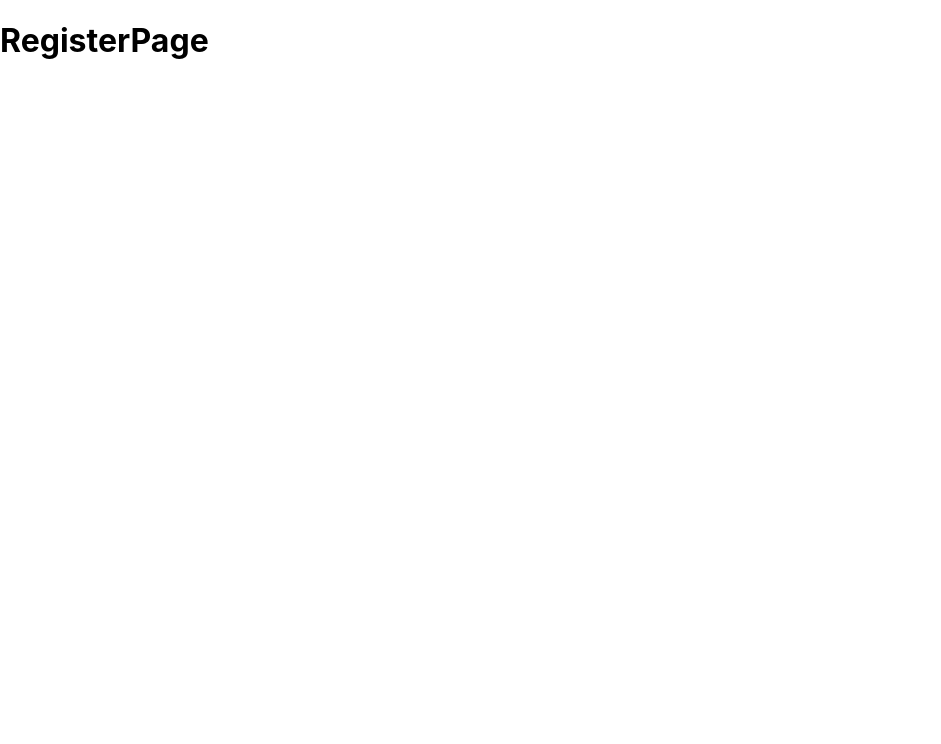
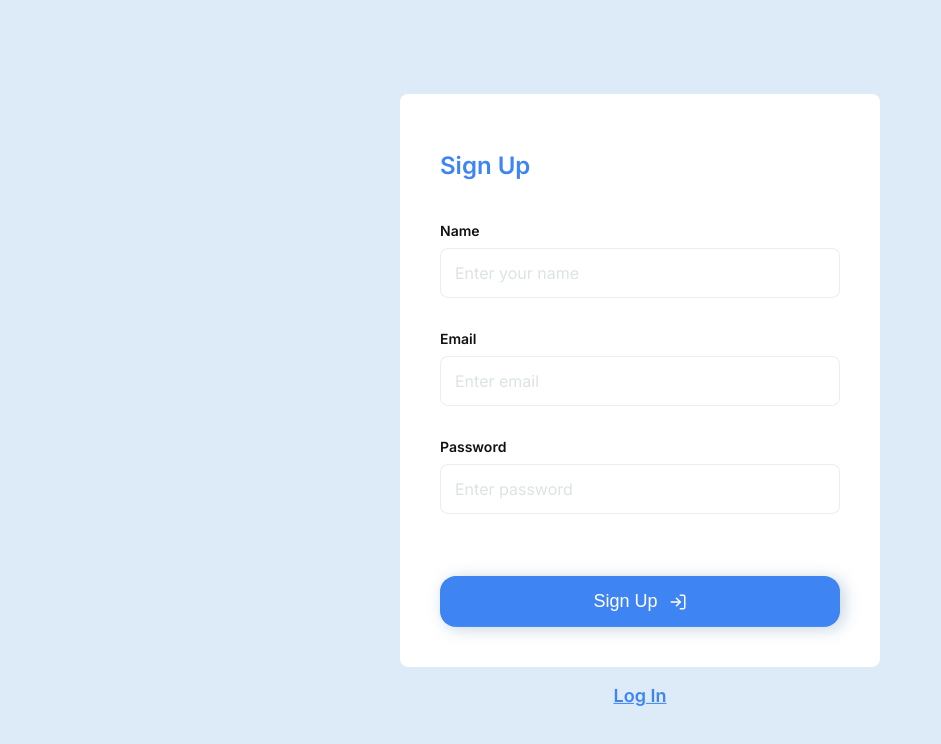
Before and after one commit to OleksiiVTS/final-project-frontend, a React (Create React App) app: page /final-project-frontend/register in a window 1280 px wide. Shown: the top 744 px of the page, without its empty margins (0-941 px from the left). Built offline with nearby package versions, Linux system fonts and the light colour scheme.

Commit message:
SignUp Login pages added

```diff
--- a/src/components/App.jsx
+++ b/src/components/App.jsx
@@ -6,8 +6,7 @@ import { Circles } from 'react-loader-spinner';
 import css from '../components/Loader/Loader.module.css';
 import { useSelector } from 'react-redux';
 import { selectIsRefreshing } from 'redux/auth/authSelectors.js';
-import RegisterForm from './RegisterForm/RegisterForm';
-import LoginForm from './LoginForm/LoginForm';
+
 
 import PrivateRoute from './PrivateRoute';
 
--- a/src/pages/Public/LoginPage/LoginPage.jsx
+++ b/src/pages/Public/LoginPage/LoginPage.jsx
@@ -2,10 +2,14 @@ import React from 'react';
 // import { Link } from 'react-router-dom';
 // import { Circles } from 'react-loader-spinner'; //! Спинер
 
+import LoginForm from '../../../components/LoginForm/LoginForm.jsx';
+
 const LoginPage = () => {
   return (
     <div>
-      <h1> LoginPage</h1>
+      <LoginForm>
+
+      </LoginForm>
     </div>
     // {isLoading && !error && (
     //     <Circles
--- a/src/pages/Public/RegisterPage/RegisterPage.jsx
+++ b/src/pages/Public/RegisterPage/RegisterPage.jsx
@@ -1,12 +1,13 @@
 import React from 'react';
 // import { Link } from 'react-router-dom';
 // import { Circles } from 'react-loader-spinner'; //! Спинер
+import RegisterForm from '../../../components/RegisterForm/RegisterForm.jsx';
 
 const RegisterPage = () => {
   return (
     <div>
-      <h1> RegisterPage</h1>
-    </div>
+      <RegisterForm></RegisterForm>
+        </div>
     // {isLoading && !error && (
     //     <Circles
     //       height="80"
```
